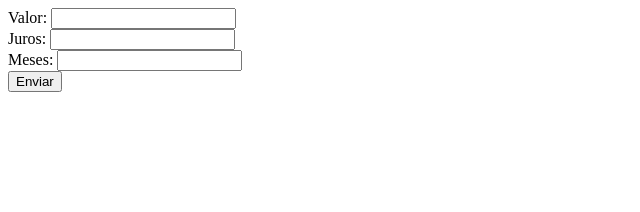
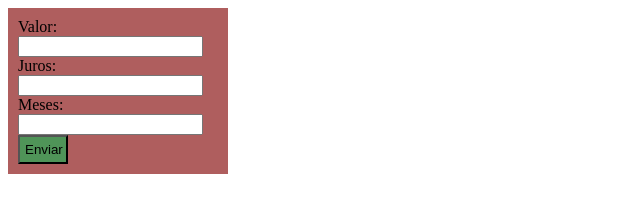
Before and after one commit to juliakazahaya/primeiroh_3t, a plain HTML site: page index.html in a window 1280 px wide. Shown: the whole page, without its empty margins (0-640 px from the left). Drawn offline with Linux system fonts and the light colour scheme.

Commit message:
Update index.html

```diff
--- a/index.html
+++ b/index.html
@@ -6,15 +6,17 @@
     <meta name="viewport" content="width=device-width, initial-scale=1.0">
     <title>Primeiro H</title>
     <script src="estudo.js"></script>
-
+    <link rel="stylesheet" href="geral.css">
 </head>
 <body>
+   <div class="calculadora">
 
-    Valor: <input id="val" type="text"> <br>
-    Juros: <input id="ju" type="text"> <br>
-    Meses: <input id="mes" type="text"> <br>
-   <button onclick="total()"> Enviar</button>
+    Valor: <input id="val" type="text"><br>
+    Juros: <input id="ju" type="text"><br>
+    Meses: <input id="mes" type="text"><br>
+    <button id="btnCalc" onclick="total()">Enviar</button>
 
+</div>
 
 
 </body>
```
